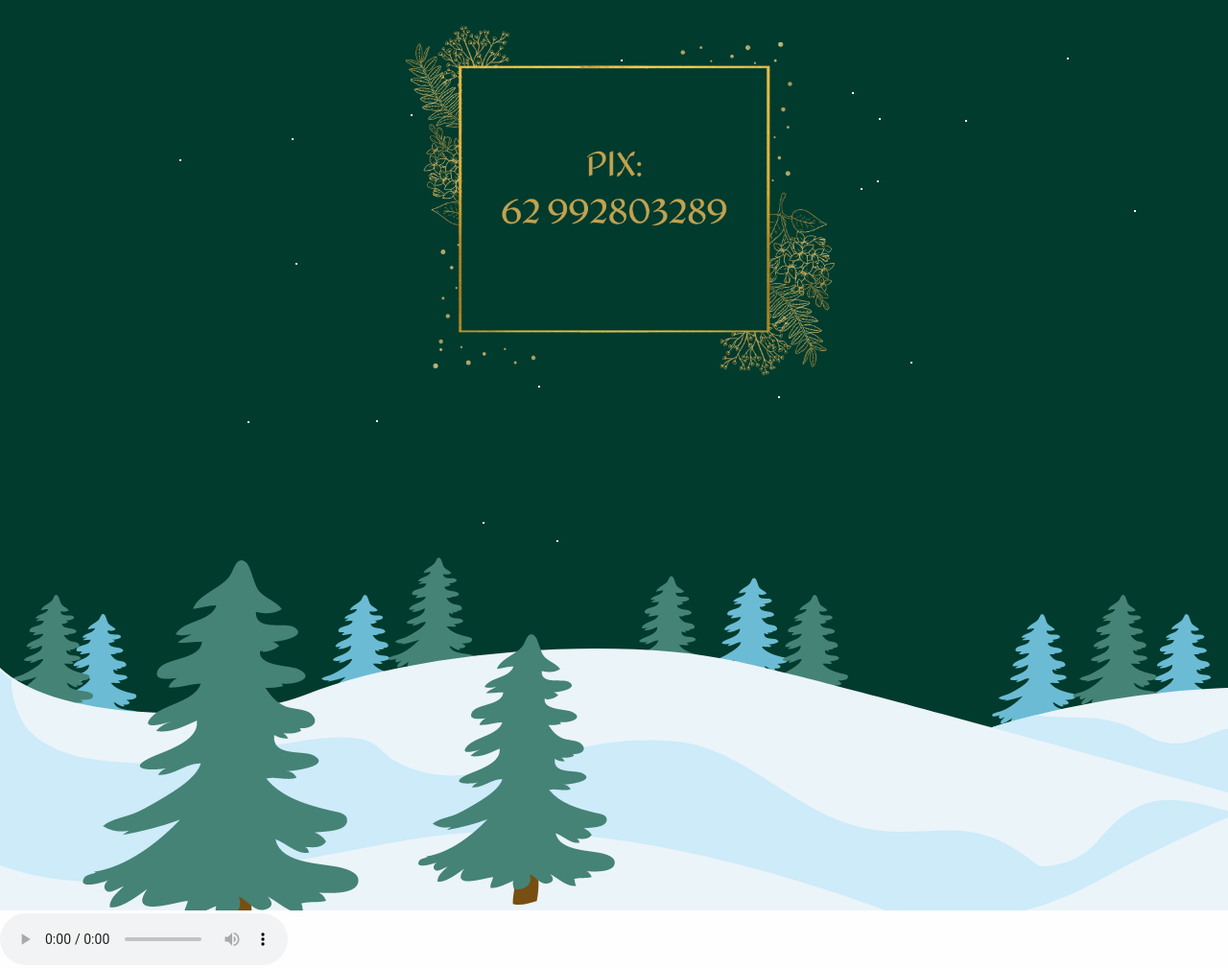
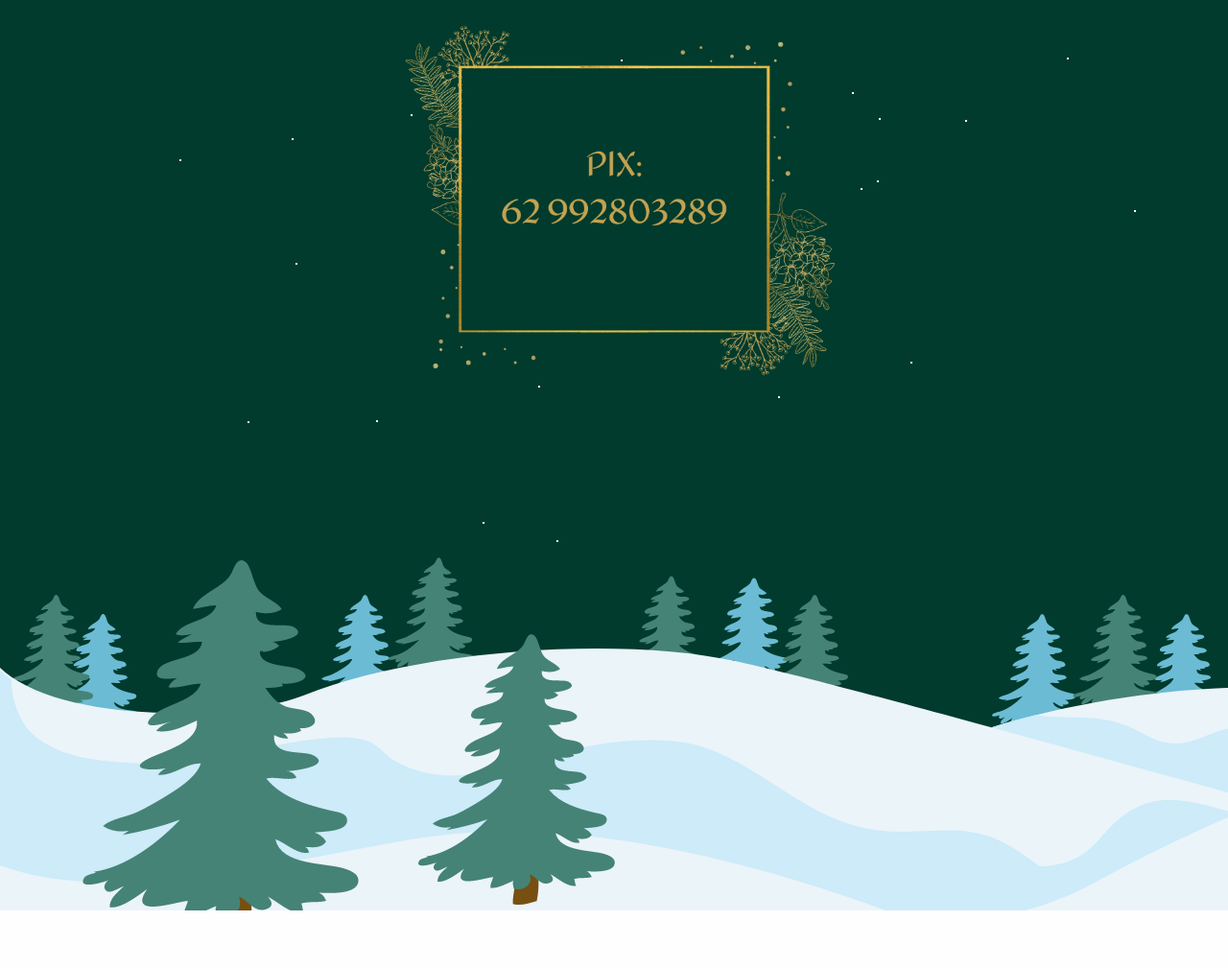
Before and after one commit to murilorodriguesvs/amigosprime, a plain HTML site: page index.html in a window 1280 px wide. Shown: the part 5526-6535 px from the top of the page at 96% size. After the commit the page ends 6478 px from the top, so only its background shows below. Drawn offline with Linux system fonts and the light colour scheme.

Commit message:
Update index.html

```diff
--- a/index.html
+++ b/index.html
@@ -167,7 +167,7 @@
     <footer>
         <img src="./img/fim.png" alt="">
     </footer>
-    <audio autoplay="autoplay" controls="controls">
+    <audio autoplay>
         <source src="./Andy Williams - It's the Most Wonderful Time of the Year (Official Audio) (320 kbps).mp3" type="audio/mp3" />
         seu navegador não suporta HTML5
     </audio>
```
